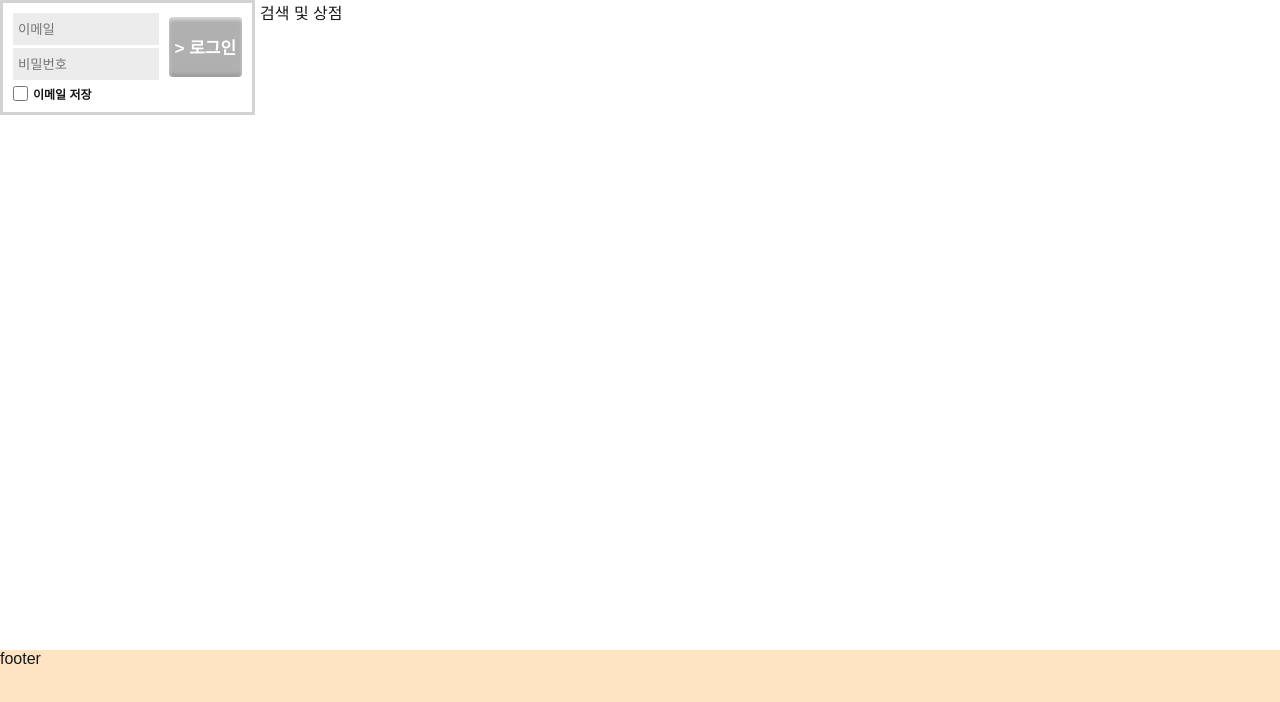
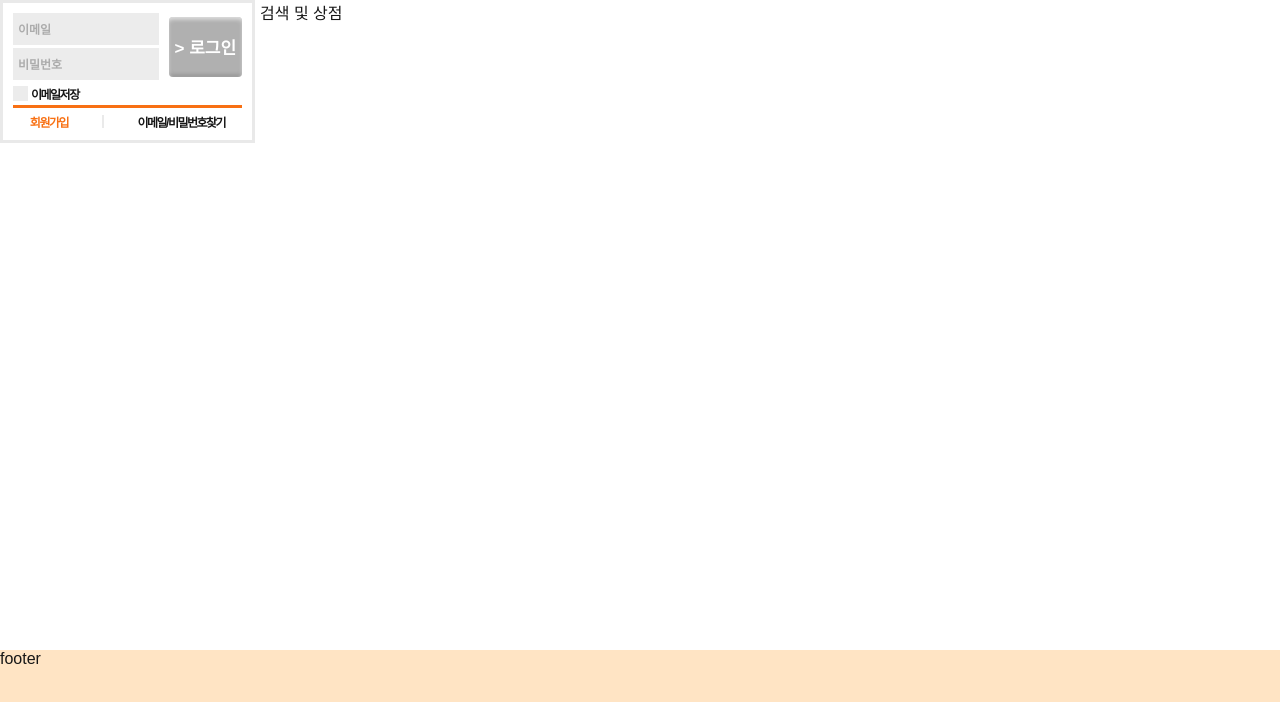
Before and after one commit to Team-COCOs/COCO_FrontEnd, a Next.js app: page / in a window 1280 px wide. Shown: the top 702 px of the page. Built offline with nearby package versions, Linux system fonts and the light colour scheme.

Commit message:
feat: login css

```diff
--- a/src/components/MainPage/Login/index.tsx
+++ b/src/components/MainPage/Login/index.tsx
@@ -56,7 +56,16 @@ const ProfilePart = () => {
           checked={saveEmail}
           onChange={(e) => setSaveEmail(e.target.checked)}
         />
-        <span className="Login_emailFont">이메일 저장</span>
+        <span className="Login_emailFont mainFont">이메일저장</span>
+      </div>
+      <div className="Loing_line"></div>
+      <div className="Login_etc">
+        <p className="mainFont mainColor Login_join">회원가입</p>
+        <div className="Login_gray"></div>
+        <div className="Login_find">
+          <span className="mainFont">이메일</span>
+          <span className="mainFont">/비밀번호찾기</span>
+        </div>
       </div>
     </LoginStyle>
   );
--- a/src/components/MainPage/Login/styled.ts
+++ b/src/components/MainPage/Login/styled.ts
@@ -1,8 +1,9 @@
+import theme from "@/styles/theme";
 import styled from "styled-components";
 
 export const LoginStyle = styled.div`
   &.Login_wrap {
-    border: 3px solid #d3d3d3;
+    border: 3px solid rgb(233, 233, 233);
     padding: 10px;
 
     .Login_form {
@@ -22,6 +23,12 @@ export const LoginStyle = styled.div`
           background-color: rgb(236, 236, 236);
           width: 100%;
 
+          &::placeholder {
+            font-size: 12px;
+            font-weight: bold;
+            color: rgb(172, 172, 172);
+          }
+
           &:hover,
           &:active,
           &:focus {
@@ -33,7 +40,7 @@ export const LoginStyle = styled.div`
       button {
         width: 40%;
         height: 60px;
-        background: #b0b0b0;
+        background-color: #b0b0b0;
         border: none;
         border-radius: 4px;
         cursor: pointer;
@@ -59,12 +66,22 @@ export const LoginStyle = styled.div`
     .Login_saveEmail {
       display: flex;
       align-items: center;
-      gap: 5px;
+      gap: 3px;
       margin-top: 5px;
 
       input {
         width: 15px;
         height: 15px;
+        appearance: none; /* 기본 제거 */
+        background-color: rgb(236, 236, 236);
+        border: none;
+        border-radius: 0;
+        cursor: pointer;
+
+        &:checked {
+          appearance: auto; /* 기본 체크박스 */
+          background-color: initial;
+        }
       }
 
       .Login_emailFont {
@@ -72,5 +89,32 @@ export const LoginStyle = styled.div`
         font-weight: bold;
       }
     }
+
+    .Loing_line {
+      height: 3px;
+      width: 100%;
+      background-color: ${theme.colors.mainColor};
+      margin-top: 3px;
+    }
+
+    .Login_etc {
+      display: flex;
+      align-items: center;
+      justify-content: space-around;
+      margin-top: 5px;
+
+      font-size: 12px;
+      font-weight: bold;
+
+      .Login_gray {
+        width: 2px;
+        height: 13px;
+        background-color: rgb(234, 234, 234);
+      }
+
+      .mainFont {
+        cursor: pointer;
+      }
+    }
   }
 `;
--- a/src/styles/globals.css
+++ b/src/styles/globals.css
@@ -59,6 +59,7 @@ a {
 
 .mainFont {
   font-family: "Dotum", "돋움", sans-serif;
+  letter-spacing: -1.5px;
 }
 
 @media (prefers-color-scheme: dark) {
```
